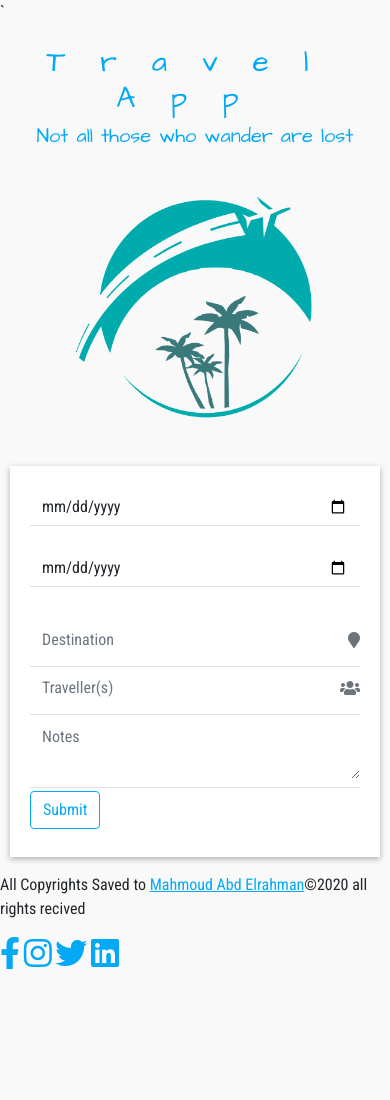
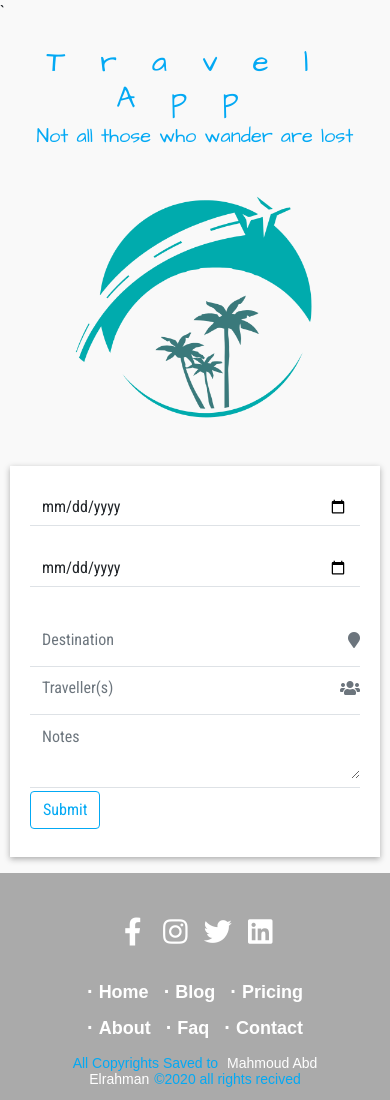
Before and after one commit to mahmoud814/travel-app, a website built with webpack: page src/client/views/index.html in a window 390 px wide. Before the commit the page ends 972 px from the top, so only its background shows below. Built offline with nearby package versions, Linux system fonts and the light colour scheme; files whose address does not match are found by name.

Commit message:
ui first handling

```diff
--- a/src/client/js/handleSubmit.js
+++ b/src/client/js/handleSubmit.js
@@ -1,13 +1,19 @@
 // submit Button
 
 document.getElementById('submit').addEventListener('click' , makeRequests);
+var modal = document.getElementById("myModal");
+var span = document.getElementsByClassName("close")[0];
+
 function makeRequests (e){
+    event.preventDefault();
     window.scroll({
         top: document.body.scrollHeight,
         behavior: 'smooth'
     });
     var loadingDiv = document.getElementById("loading");
     loadingDiv.classList.add("active");
+    modal.style.display = "block";
+
 //     e.preventDefault();
 //     const destinationInput = document.getElementById('zip').value;
 //     const remarksInput = document.getElementById('feelings').value;
@@ -29,3 +35,12 @@ function makeRequests (e){
 //   })
 
 }
+
+window.onclick = function(event) {
+    if (event.target == modal) {
+      modal.style.display = "none";
+    }
+  }
+  span.onclick = function() {
+    modal.style.display = "none";
+  }
--- a/src/client/styles/main.scss
+++ b/src/client/styles/main.scss
@@ -54,7 +54,7 @@ header {
         font-size: 20px;
         display: block;
         color: $lightBlue;
-        animation: moveInRight 2s ease-out;
+        animation: moveInRight 3s ease-out;
       }
       img {
           width: 300px;
@@ -99,7 +99,7 @@ header {
 .wrapper {
     max-width: 800px;
     margin: 10px auto ;
-    box-shadow: 0 2px 6px rgba(0, 0, 0, 0.3);
+    box-shadow: 0 2px 6px $midGrey;
 }
 
 .wrapper form {
@@ -212,7 +212,117 @@ input[type="date"] {
     display: flex;
 }
 
-@media(max-width: 575.5px) {
+
+// footer section
+.footer-distributed {
+    background-color: $midGrey;
+    box-shadow: 0 1px 1px 0 rgba(0, 0, 0, 0.12);
+    box-sizing: border-box;
+    width: 100%;
+    text-align: left;
+    font: normal 16px sans-serif;
+    padding: 45px 50px;
+    .footer-left p {
+        color: $lightBlue;
+        font-size: 14px;
+        margin: 0;
+        a {
+            color: $white;
+            margin: 0 5px;
+            text-decoration: none;
+        }
+      }
+      p.footer-links {
+        font-size: 18px;
+        font-weight: bold;
+        color: $white;
+        margin: 0 0 10px;
+        padding: 0;
+        transition: ease .25s;
+      }
+      p.footer-links a {
+        display: inline-block;
+        line-height: 1.8;
+        text-decoration: none;
+        color: inherit;
+        transition: ease .25s;
+      }
+      .footer-links a:before {
+        content: "·";
+        font-size: 20px;
+        left: 0;
+        color: $white;
+        display: inline-block;
+        padding-right: 5px;
+      }
+      .footer-right {
+        float: right;
+        margin-top: 6px;
+        max-width: 180px;
+      }
+      .footer-right a {
+        display: inline-block;
+        width: 35px;
+        height: 35px;
+        border-radius: 2px;
+        font-size: 14px;
+        color: $white;
+        text-align: center;
+        line-height: 35px;
+        margin-left: 3px;
+        transition:all .25s;
+      }
+      .footer-right a:hover {
+        transform:scale(1.1);
+        -webkit-transform:scale(1.1);
+      }
+
+  }
+
+//   modal section
+
+.modal {
+    display: none; /* Hidden by default */
+    position: fixed; /* Stay in place */
+    z-index: 1; /* Sit on top */
+    padding-top: 100px; /* Location of the box */
+    left: 0;
+    top: 0;
+    width: 100%; /* Full width */
+    height: 100%; /* Full height */
+    overflow: auto; /* Enable scroll if needed */
+    background-color: rgb(0,0,0); /* Fallback color */
+    background-color: rgba(0,0,0,0.4); /* Black w/ opacity */
+  }
+
+  /* Modal Content */
+  .modal-content {
+    background-color: #fefefe;
+    margin: auto;
+    padding: 20px;
+    border: 1px solid #888;
+    width: 80%;
+  }
+
+  /* The Close Button */
+  .close {
+    color: #aaaaaa;
+    float: right;
+    font-size: 28px;
+    font-weight: bold;
+  }
+
+  .close:hover,
+  .close:focus {
+    color: #000;
+    text-decoration: none;
+    cursor: pointer;
+  }
+
+
+  /* Media Queries */
+
+  @media(max-width: 575.5px) {
     .wrapper {
         margin: 10px
     }
@@ -225,3 +335,16 @@ input[type="date"] {
         margin: .2rem 0rem
     }
 }
+
+  @media (max-width: 600px) {
+    .footer-distributed .footer-left, .footer-distributed .footer-right {
+      text-align: center;
+    }
+    .footer-distributed .footer-right {
+      float: none;
+      margin: 0 auto 20px;
+    }
+    .footer-distributed .footer-left p.footer-links {
+      line-height: 1.8;
+    }
+  }
--- a/src/client/views/index.html
+++ b/src/client/views/index.html
@@ -49,18 +49,32 @@
 
         </div>
     </section>
-    <footer>
-        <p>All Copyrights Saved to <a href="https://www.linkedin.com/in/mahmoud-abdelrahman-6938b220a/">Mahmoud Abd Elrahman</a>©2020 all rights recived </p>
-        <div class="social">
+    <footer class="footer-distributed">
+        <div class="footer-right">
             <a href="https://www.facebook.com/mhmoud.abdelrhman"><i class="fab fa-2x fa-facebook-f"> </i></a>
             <a href="https://instagram.com/mahmoud_abdelrhaman?utm_medium=copy_link"><i class="fab fa-2x fa-instagram"></i></a>
             <a href="https://twitter.com/o_ooopso_o?s=11&fbclid=IwAR0BXCP-_h5-z53YD2r6V3ibX1n-E7mc2Cl0cOpOsoiJ5wkLDyy6gYsQL9Q"><i class="fab fa-2x fa-twitter"></i></a>
             <a href="https://www.linkedin.com/in/mahmoud-abdelrahman-6938b220a/"><i class="fab fa-2x fa-linkedin"></i></a>
         </div>
+        <div class="footer-left">
+            <p class="footer-links">
+                <a class="link-1" href="#">Home</a>
+                <a href="#">Blog</a>
+                <a href="#">Pricing</a>
+                <a href="#">About</a>
+                <a href="#">Faq</a>
+                <a href="#">Contact</a>
+            </p>
+            <p>All Copyrights Saved to <a href="https://www.linkedin.com/in/mahmoud-abdelrahman-6938b220a/">Mahmoud Abd Elrahman</a>©2020 all rights recived </p>
+        </div>
     </footer>
 
-
-
+    <div id="myModal" class="modal">
+        <div class="modal-content">
+          <span class="close">&times;</span>
+          <p>Some text in the Modal..</p>
+        </div>
+    </div>
 </body>
 
 
```
